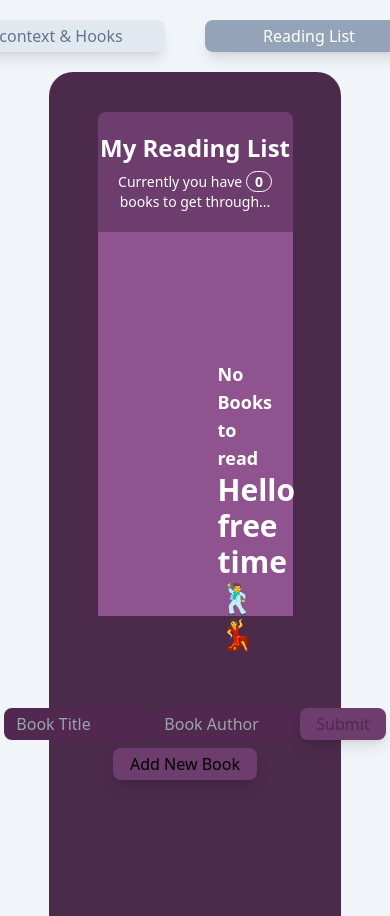
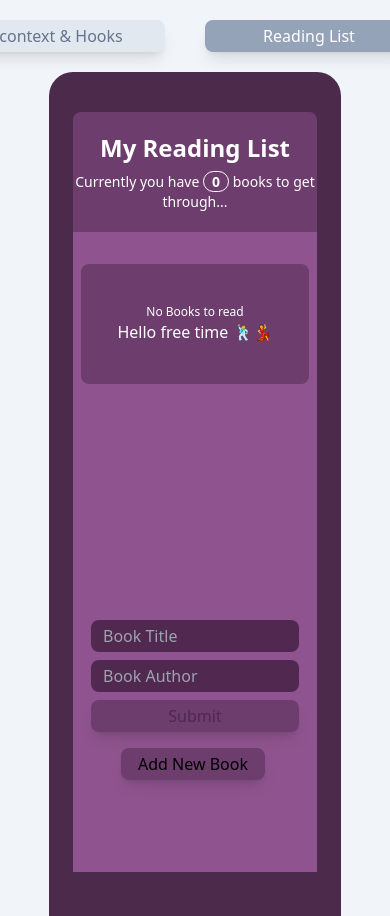
Before and after one commit to O-tega/Reading-List, a React (Create React App) app: page /reading-list in a window 390 px wide. Both pictures are taken after a click on the button "Add New Book". Shown: the top 916 px of the page. Built offline with nearby package versions, Linux system fonts and the light colour scheme.

Commit message:
modified booklist for mobile responsiveness

```diff
--- a/src/components/readingListComponent/BookForm.js
+++ b/src/components/readingListComponent/BookForm.js
@@ -20,20 +20,20 @@ const BookForm = () =>{
 
     const classname =
 			title && author
-				? " text-center rounded-lg  bg-[#502850] shadow-lg  transition text-white  font-medium px-4 py-1 mr-5"
-				: " text-center rounded-lg shadow-lg bg-[#6d3d6d] transition delay- 75 text-[#502850]  font-medium px-4 py-1 mr-5";
+				? " text-center rounded-lg md:rounded-l-none mb-2 md:border-l-zinc-300 bg-[#502850] shadow-lg  transition text-white  font-medium px-4 py-1 mr-5 w-52 md:w-fit"
+				: " text-center rounded-lg md:rounded-l-none mb-2 shadow-lg bg-[#6d3d6d] transition delay-75 text-[#502850]  font-medium px-4 py-1 mr-5 w-52 md:w-fit";
 
     return (
 			<div>
-				<div className='w-full flex flex-col items-center mt-10'>
+				<div className='w-full flex flex-col items-center md:mt-10'>
 					{showForm ? (
-						<div className='p-2 ml-5 mt-10 absolute inset-x-0 bottom-24  '>
+						<div className='p-2 ml-5 absolute inset-x-0 bottom-24  '>
 							<div className=''>
 								<form
 									onSubmit={
 										handleSubmit
 									}>
-									<div className='flex justify-center'>
+									<div className='md:mt-10 flex flex-col items-center md:flex-row md:justify-center '>
 										<input
 											onChange={(e) =>
 												setTitle(
@@ -42,7 +42,7 @@ const BookForm = () =>{
 											}
 											type='text'
 											placeholder='Book Title'
-											className='text-white w-36 bg-[#502850]  rounded-lg pl-3 mr-1'
+											className='text-white w-52 py-1 md:w-36 bg-[#502850]  rounded-lg pl-3 mr-5 md:mr-1 mb-2'
 										/>
 										<input
 											onChange={(e) =>
@@ -52,7 +52,7 @@ const BookForm = () =>{
 											}
 											type='text'
 											placeholder='Book Author'
-											className='text-white bg-[#502850]  w-36 rounded-lg pl-3 mr-1'
+											className='text-white bg-[#502850] w-52 py-1  md:w-36 rounded-lg md:rounded-r-none  pl-3 mr-5 md:mr-0 mb-2'
 										/>
 										<input
 											type='submit'
@@ -69,7 +69,7 @@ const BookForm = () =>{
 							onClick={() =>
 								setShowForm(true)
 							}
-							className='w-36 text-center rounded-lg shadow-lg bg-[#6d3d6d] hover:bg-[#290e29] transition hover:text-white  font-medium px-2 py-1 mr-5'>
+							className='w-36 text-center rounded-lg shadow-lg bg-[#6d3d6d] hover:bg-[#290e29] transition hover:text-white  font-medium px-2 py-1 mr-1 md:mr-5'>
 							Add New Book
 						</button>
 					</div>
--- a/src/components/readingListComponent/BookListRl.js
+++ b/src/components/readingListComponent/BookListRl.js
@@ -5,12 +5,10 @@ import { BookContext } from "../../contexts/BookContextRl";
 import BookDetail from "./BookDetails";
 
 const BookListRl = () => {
-	const { books } = useContext(
-		BookContext
-	);
+	const { books } = useContext(BookContext);
 	return (
 		<div className=' flex justify-center '>
-			<div className='w-8/12 bg-[#8f548f] h-96 flex flex-col pt-8 px-10'>
+			<div className='w-10/12 md:w-8/12 bg-[#8f548f] h-[640px] md:h-96 flex flex-col pt-8 px-2 md:px-10'>
 				{books.length? books.map(
 					({ title, author, id }) => {
 						return (
@@ -20,9 +18,9 @@ const BookListRl = () => {
 						);
 					}
 				):
-            <div className="text-white text-center bg-[#6d3d6d] rounded-lg py-24 mx-20 ">
-                <p className="text-lg font-bold">No Books to read</p>
-                <p className="text-3xl font-bold">Hello free time 🕺💃</p>
+            <div className="text-white text-center bg-[#6d3d6d] rounded-lg mx-0 py-10 md:py-10 md:mx-10 ">
+                <p className="text-xs md:text-lg md:font-bold">No Books to read</p>
+                <p className="text-md md:text-3xl md:font-bold">Hello free time 🕺💃</p>
         </div> }
 			</div>
 
--- a/src/components/readingListComponent/Navbar.js
+++ b/src/components/readingListComponent/Navbar.js
@@ -7,7 +7,7 @@ const Navbar = ()=>{
 
     return(
         <div className='flex justify-center pt-10'>
-            <div className='w-8/12 rounded-t-lg flex flex-col items-center py-5 bg-[#6d3d6d]'>
+            <div className='w-10/12 md:w-8/12 rounded-t-lg flex flex-col items-center py-5 bg-[#6d3d6d]'>
             <h1 className="font-bold text-2xl text-center text-white">My Reading List</h1>
             <p className='text-center text-white pt-2 text-sm'>Currently you have <span className='font-bold px-2  border-white border rounded-full'>{books.length}</span> books to get through...</p>
             </div>
```
